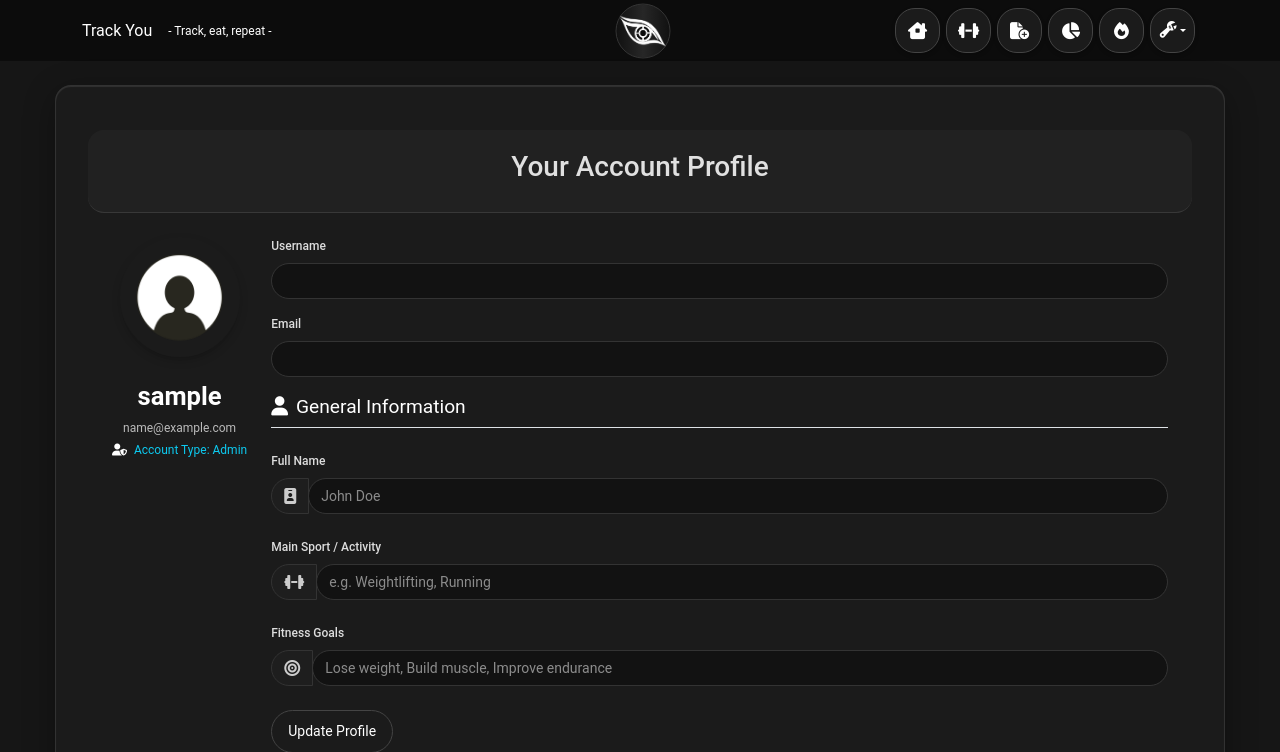
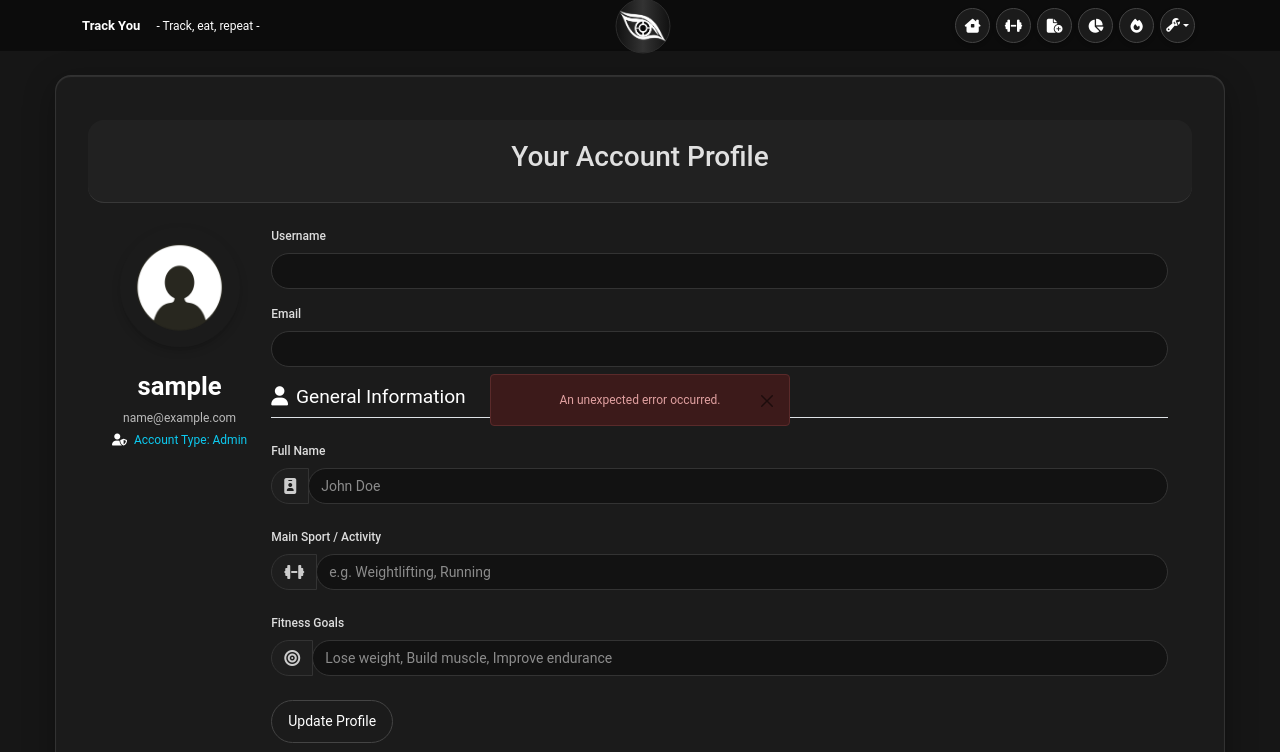
Before and after one commit to Yolojere/calorie, a Flask app: page /profile in a window 1280 px wide. Shown: the top 752 px of the page. Run offline with Flask 3, Linux system fonts and the light colour scheme; a user stored in the database is signed in; a database or web service that is not in the repository returns one stand-in record (values such as "Sample title"); some libraries are stand-ins or nearby versions; some web fonts are replaced.

Commit message:
Update layout.html

```diff
--- a/templates/layout.html
+++ b/templates/layout.html
@@ -44,47 +44,23 @@
             border-color: #d1d1d1;
         }
 
-        .nav-link-box {
+         /* ===== NAV LINK BOX ===== */
+                .nav-link-box {
             display: inline-block;
             background-color: #1b1b1b;
             color: #ffffff;
             border: 1px solid #444 !important;
             border-radius: 20px;
-            padding: 15px !important;
+            padding: 0;
             margin: 0 3px;
             box-shadow: 0 2px 4px rgba(0,0,0,0.2);
             transition: all 0.3s ease;
             display: flex;
             align-items: center;
             justify-content: center;
-            width: 45px;
-            height: 45px;
+            width: 35px;
+            height: 35px;
 
-        }
-        .nav-logo-box {
-            display:inline-block;
-            position: absolute;
-            left: 50%;
-            top: 50%;
-            border: solid 1px !important;
-            border-color: #353535 !important;
-            transform: translate(-50%, -50%);
-            z-index: 10; /* ensures it’s above other elements */
-            background: linear-gradient(to right, #111111, #272727, #111111);
-            color: #ffffff;
-            border-radius: 30px;
-            padding: 2px;
-            margin: 0 3px;
-            display: flex;
-            align-items: center;
-            justify-content: center;
-            width: 55px;
-            height: 55px;
-              }
-                .nav-logo-box img.nav-logo {
-            max-width: 100%;   /* scale the logo down */
-            max-height: 100%;  /* maintain aspect ratio */
-            object-fit: contain;
         }
 
         .nav-link-box:hover {
@@ -95,8 +71,33 @@
         }
 
         .nav-link-box i {
-            font-size: 17px !important;
+            font-size: 14px !important;
             margin: 0 !important;
+        }
+        .nav-logo-box {
+            display:inline-block;
+            position: absolute;
+            left: 50%;
+            top: 50%;
+            border: solid 1px !important;
+            border-color: #2d2d2d !important;
+            transform: translate(-50%, -50%);
+            background: linear-gradient(to right, #111111, #333333, #111111);
+            color: #ffffff;
+            border-radius: 30px;
+            padding: 2px;
+            margin: 0 3px;
+            display: flex;
+            align-items: center;
+            justify-content: center;
+            width: 55px;
+            height: 55px;
+            z-index: 1050 !important;
+              }
+                .nav-logo-box img.nav-logo {
+            max-width: 100%;   /* scale the logo down */
+            max-height: 100%;  /* maintain aspect ratio */
+            object-fit: contain;
         }
 
                 .mobile-settings-btn {
@@ -105,15 +106,15 @@
             color: rgb(255, 255, 255) !important;
             border-radius: 50%;
             padding: 10px !important;
-            width: 45px;
-            height: 45px;
+            width: 35px;
+            height: 35px;
             display: flex;
             align-items: center;
             justify-content: center;
             box-shadow: 0 2px 4px rgba(0,0,0,0.2);
             transition: all 0.3s ease;
-            margin-left: 10px;
-        }
+            margin-left: 10px
+                }
 
         .mobile-settings-btn:hover {
             background-color: #f0f0f0 !important;
@@ -281,7 +282,7 @@
     <!-- Updated Navbar for layout -->
 <nav class="navbar navbar-expand-lg navbar-dark bg-black">
         <div class="container">
-            <a class="navbar-brand d-md-inline" href="/" style="font-size: 16px;">Track You</a>
+            <a class="navbar-brand d-md-inline" href="/" style="font-size: 13px; font-weight:600;">Track You</a>
             <a class="navbar-brand d-none d-md-inline" href="/" style="font-size: 12px;color: #ffffff; ">
                 - Track, eat, repeat -
             </a>
@@ -464,14 +465,6 @@
         }
     }
 });
-// Auto-dismiss alerts after 5 seconds
-setTimeout(function() {
-    let alerts = document.querySelectorAll('.alert');
-    alerts.forEach(function(alert) {
-        let bsAlert = bootstrap.Alert.getOrCreateInstance(alert);
-        bsAlert.close();
-    });
-}, 5000);
     </script>
     {% block scripts %}{% endblock %}
 </body>
```
